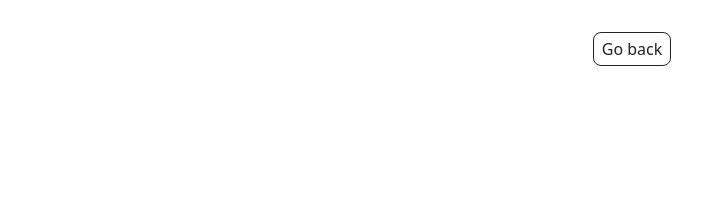
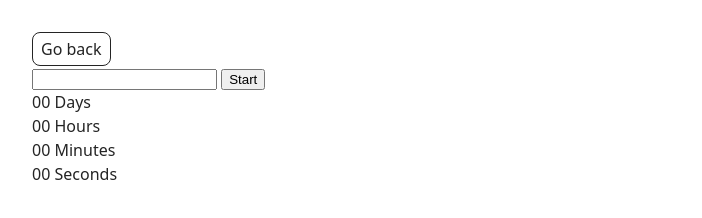
Before and after one commit to mosvvy/goit-js-hw-10, a website built with Vite: page src/1-timer.html in a window 1280 px wide. Shown: the whole page, without its empty margins (8-710 px from the left). Built offline with nearby package versions, Linux system fonts and the light colour scheme.

Commit message:
t1 | add base layout. move Go back btn to header

```diff
--- a/src/1-timer.html
+++ b/src/1-timer.html
@@ -8,9 +8,34 @@
     <link rel="stylesheet" href="./css/styles.css" />
   </head>
   <body>
+    <header>
+      <div class="container">
+        <a class="back-link" href="./index.html">Go back</a>
+      </div>
+    </header>
     <main>
       <div class="container">
-        <a class="back-link" href="./index.html">Go back</a>
+        <input type="text" id="datetime-picker" />
+        <button type="button" data-start>Start</button>
+
+        <div class="timer">
+          <div class="field">
+            <span class="value" data-days>00</span>
+            <span class="label">Days</span>
+          </div>
+          <div class="field">
+            <span class="value" data-hours>00</span>
+            <span class="label">Hours</span>
+          </div>
+          <div class="field">
+            <span class="value" data-minutes>00</span>
+            <span class="label">Minutes</span>
+          </div>
+          <div class="field">
+            <span class="value" data-seconds>00</span>
+            <span class="label">Seconds</span>
+          </div>
+        </div>
       </div>
     </main>
 
--- a/src/css/base.css
+++ b/src/css/base.css
@@ -30,3 +30,7 @@ main {
 main:has(.back-link) {
   text-align: center;
 }
+
+a {
+  display: block;
+}
```
Also changed, not shown: src/2-snackbar.html (+4 -1 lines).
